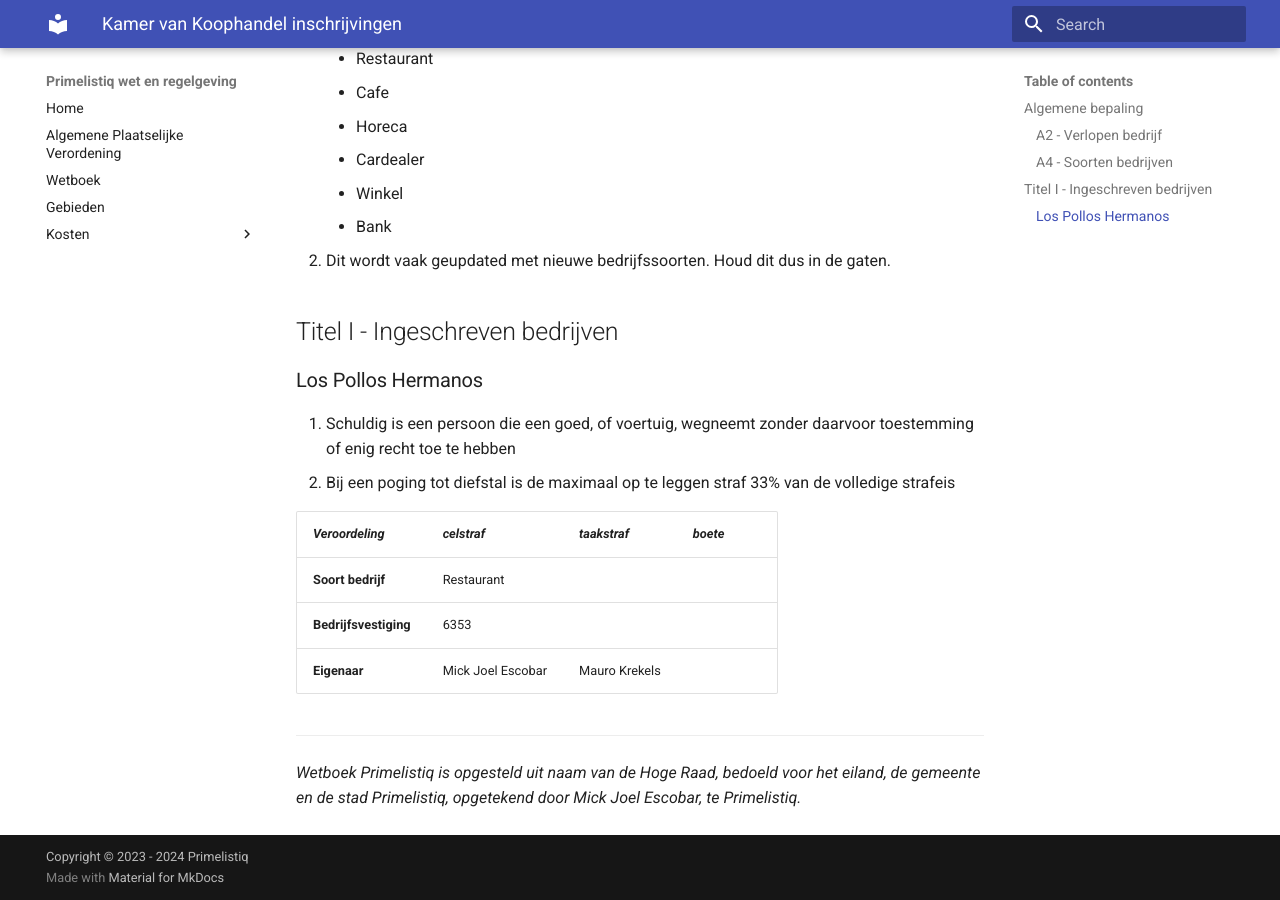
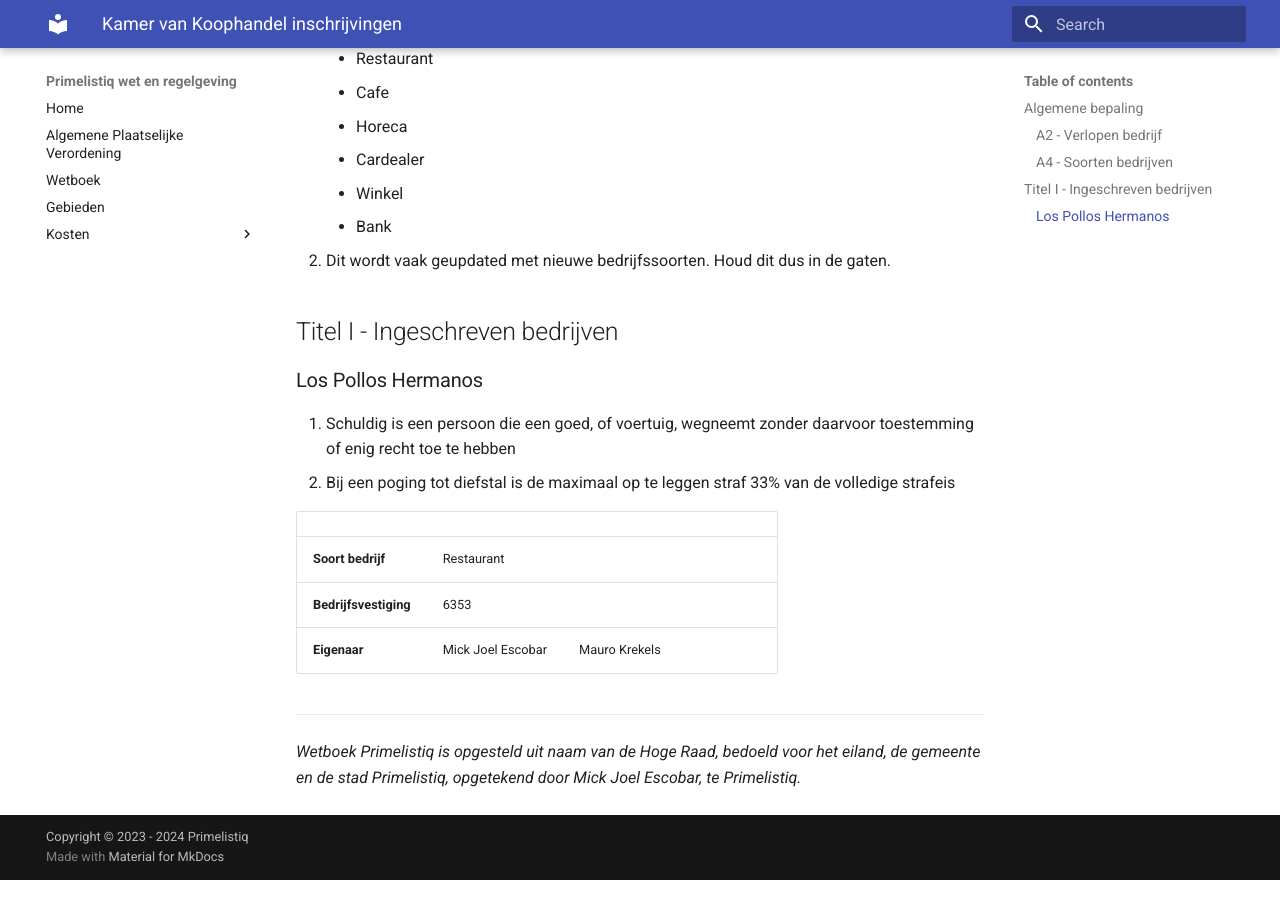
Before and after one commit to mickjoel/wetboek.sunstone, an MkDocs documentation site: the page built from docs/kvk.md, in a window 1280 px wide and 900 px high, scrolled down 641 px. Built offline with MkDocs 1.6.1 and Material for MkDocs 9.7.7, drawn with Linux system fonts in a browser that asks for light colours.

Commit message:
Update kvk.md

```diff
--- a/docs/kvk.md
+++ b/docs/kvk.md
@@ -31,7 +31,7 @@
 1. Schuldig is een persoon die een goed, of voertuig, wegneemt zonder daarvoor toestemming of enig recht toe te hebben
 2. Bij een poging tot diefstal is de maximaal op te leggen straf 33% van de volledige strafeis
 
-| *Veroordeling*  | *celstraf* | *taakstraf* | *boete* |
+|   |  |  |  |
 |---|---|---|---|
 |  **Soort bedrijf** | Restaurant |
 | **Bedrijfsvestiging**  | 6353  |
```
